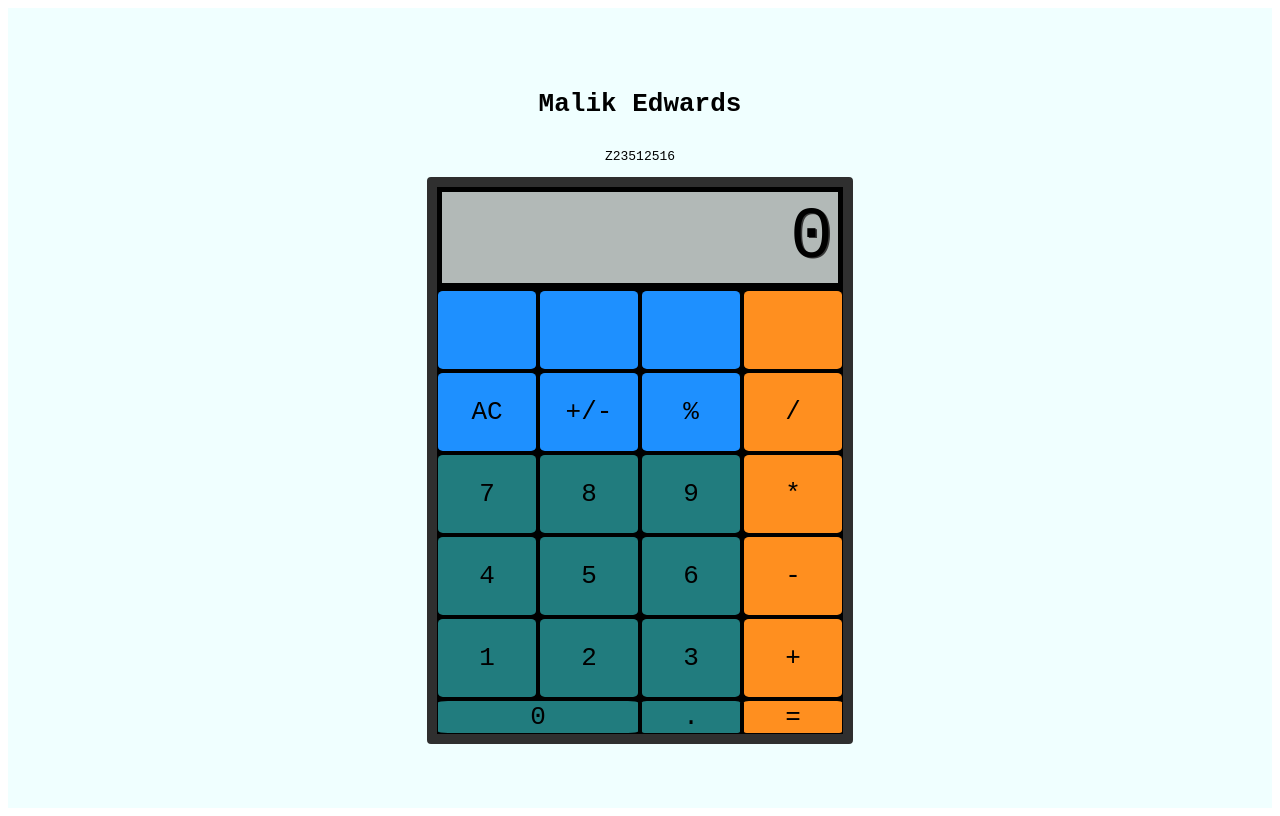
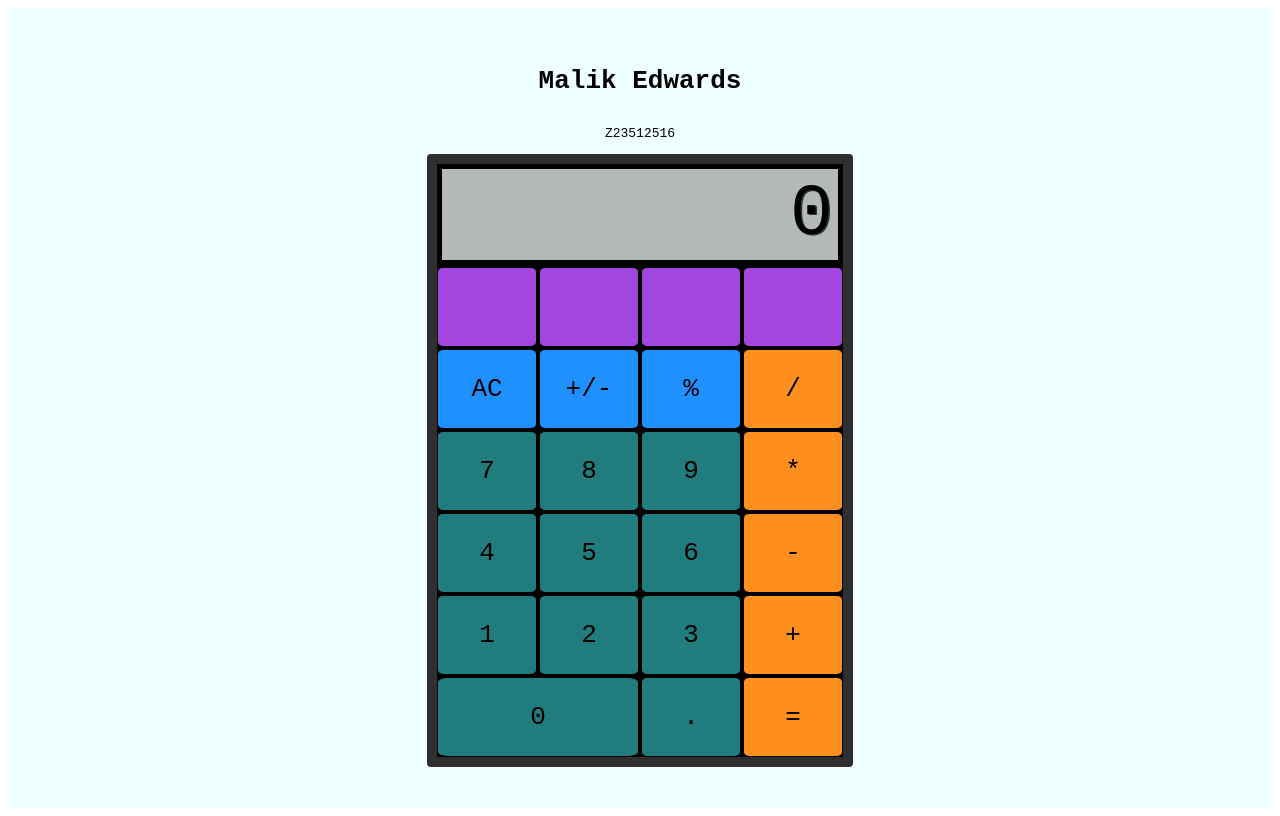
Before and after one commit to cop4808-spring-2023-fullstack-web/cop4808-git-and-github-fundamentals-malik-edwards, a plain HTML site: page myCalculator.html in a window 1280 px wide. Drawn offline with Linux system fonts and the light colour scheme.

Commit message:
Changed new button colors & made all buttons same size

```diff
--- a/styles/style.css
+++ b/styles/style.css
@@ -21,7 +21,7 @@ html {
   border-radius: 4px;
   display: grid;
   grid-template-columns: repeat(4, 100px);
-  grid-template-rows: minmax(100px, auto) repeat(5, 80px);
+  grid-template-rows: minmax(100px, auto) repeat(6, 80px);
   gap: 2px;
 }
 
@@ -108,3 +108,7 @@ button {
 .percent:active {
   background-color: rgb(123, 189, 255);
 }
+
+.new-button {
+  background-color: rgb(163, 70, 224);
+}
```
